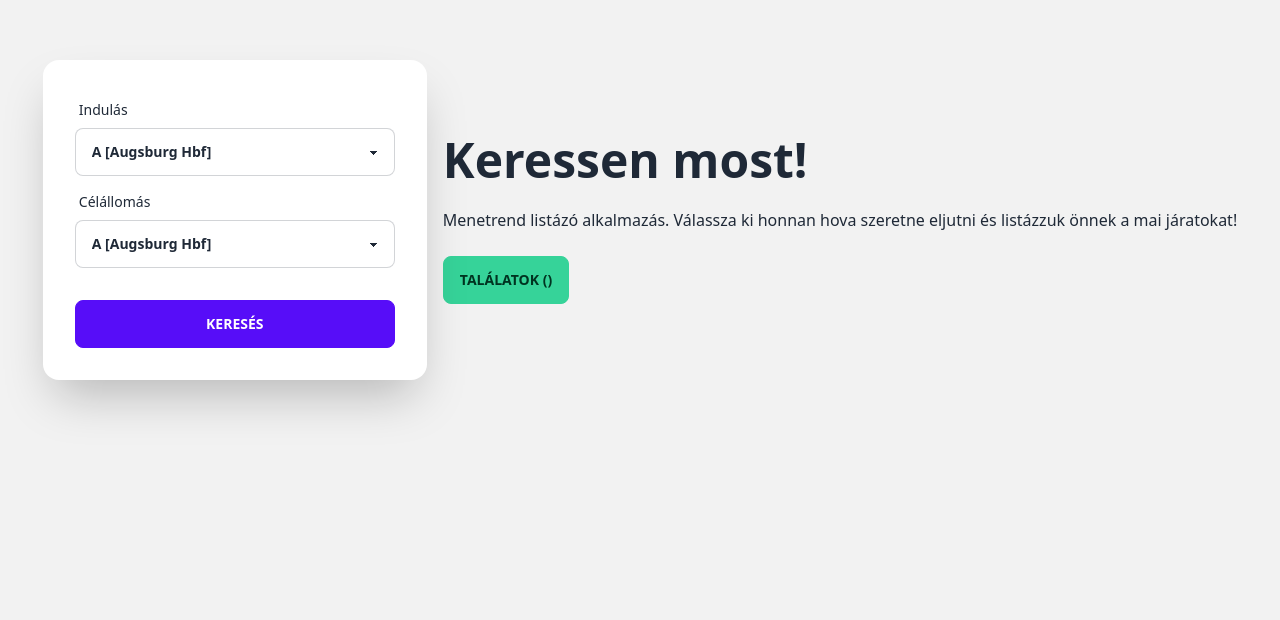
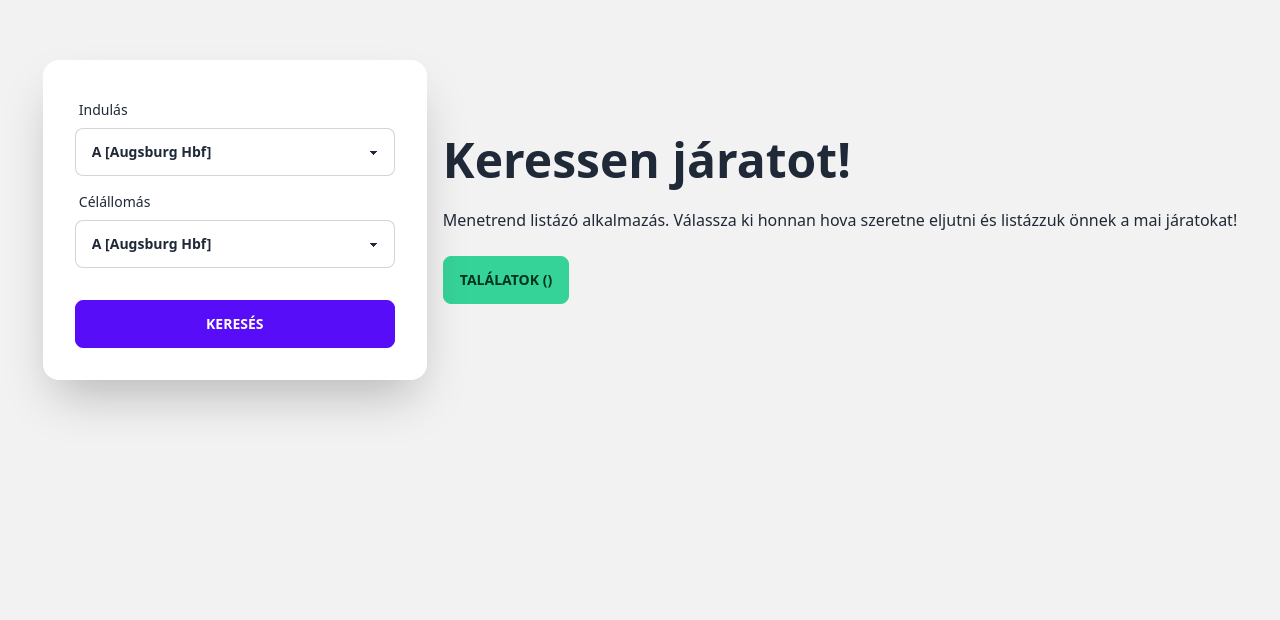
Before and after one commit to ricskusz/Elvira, a React (Vite) app: page / in a window 1280 px wide. Shown: the part 180-800 px from the top of the page. Built offline with nearby package versions, Linux system fonts and the light colour scheme.

Commit message:
Szöveg módosítás
Így szebb

```diff
--- a/src/components/FooldalSzoveg.jsx
+++ b/src/components/FooldalSzoveg.jsx
@@ -2,7 +2,7 @@
 const FooldalSzoveg = () => {
   return (
     <div>
-        <h1 className="text-5xl font-bold">Keressen most!</h1>
+        <h1 className="text-5xl font-bold">Keressen járatot!</h1>
         <p className="py-6">Menetrend listázó alkalmazás. Válassza ki honnan hova szeretne eljutni és listázzuk önnek a mai járatokat!</p>
     </div>
   )
```
